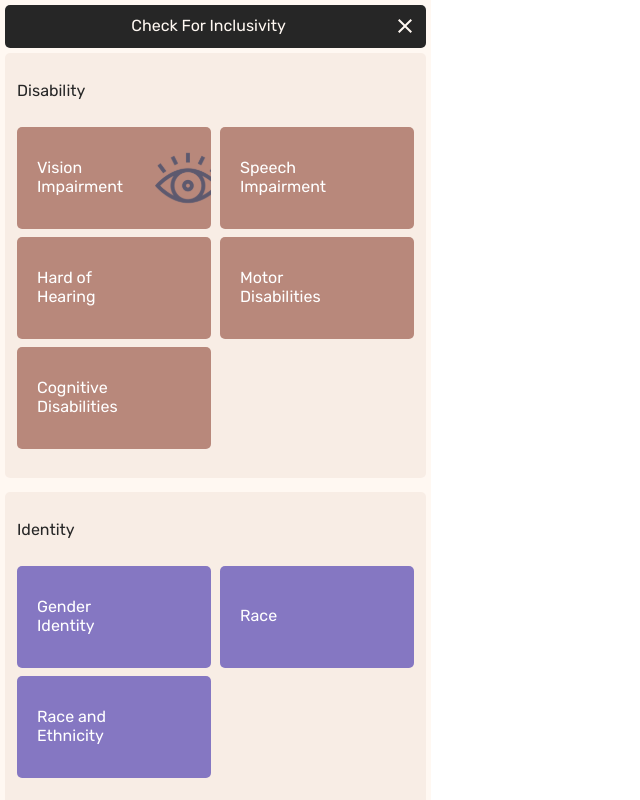
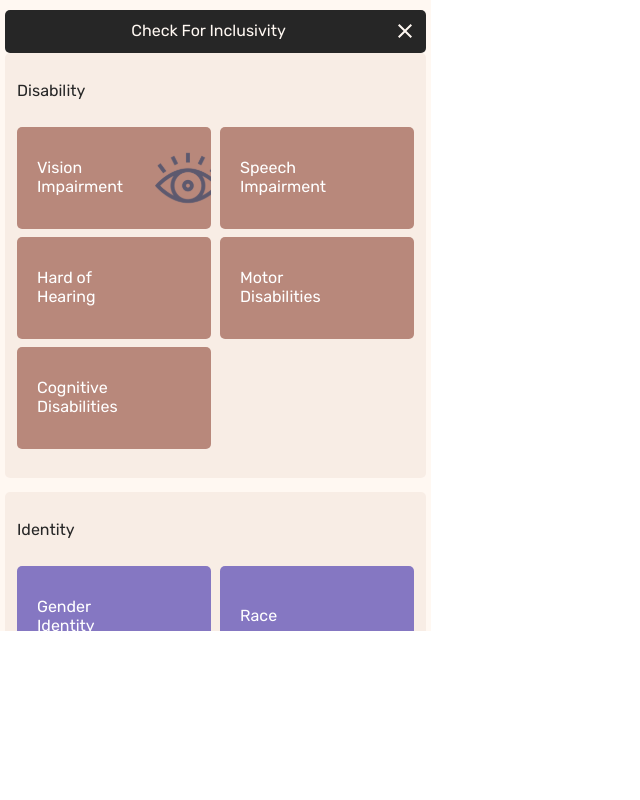
Before and after one commit to defalt18/site-surveyor, a React app: page / in a window 1280 px wide. Shown: the top 800 px of the page, without its empty margins (0-640 px from the left). Built offline with nearby package versions, Linux system fonts and the light colour scheme.

Commit message:
new API changes merged

```diff
--- a/src/App.tsx
+++ b/src/App.tsx
@@ -28,7 +28,7 @@ const Header = () => {
 
 function App() {
 	return (
-		<div className='w-[43.1rem] p-2 bg-light-primary'>
+		<div className='w-[43.1rem] p-2 bg-light-primary max-h-[63.1rem] overflow-scroll'>
 			<Router>
 				<Header />
 				<Routes>
--- a/src/index.tsx
+++ b/src/index.tsx
@@ -1,10 +1,13 @@
 import * as React from 'react';
-import { render } from 'react-dom';
 import './index.css';
 import App from './App';
+import { createRoot } from 'react-dom/client';
 
 function ExtensionContainer() {
 	return <App />;
 }
 
-render(<ExtensionContainer />, document.getElementById('root'));
+const rootContainer = document.getElementById('root');
+
+// New API root strategy
+createRoot(rootContainer).render(<ExtensionContainer />);
```
